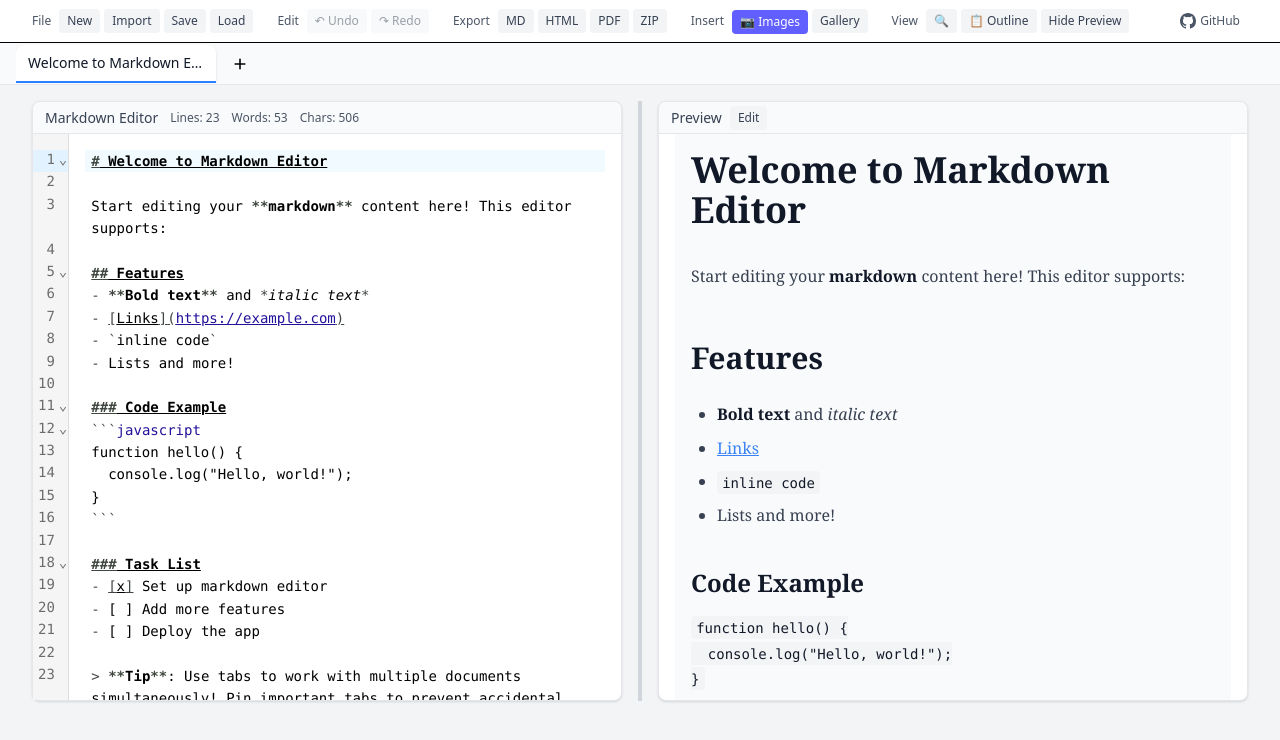
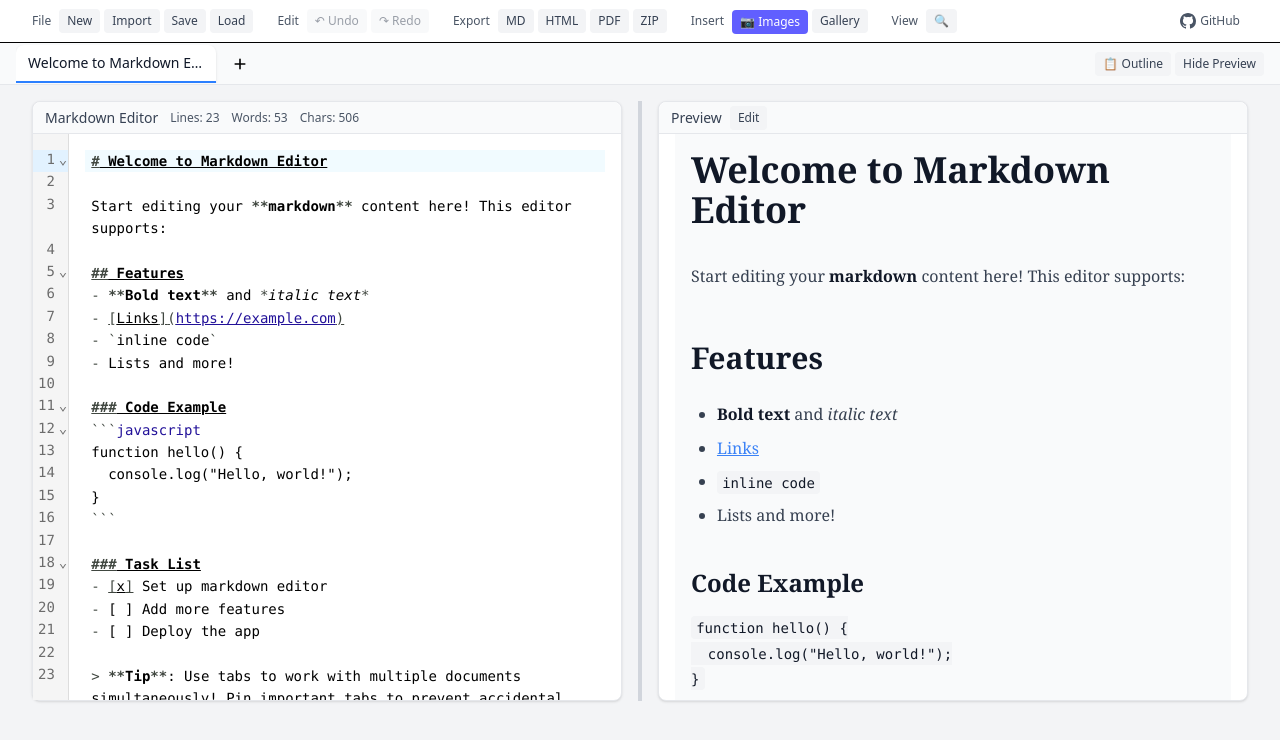
Before and after one commit to dmiyakawa/markdawn, a Vue app: page / in a window 1280 px wide. Shown: the top 740 px of the page. Built offline with nearby package versions, Linux system fonts and the light colour scheme.

Commit message:
Outline/Preview ボタンをタブバーに移動する

```diff
--- a/src/App.vue
+++ b/src/App.vue
@@ -148,30 +148,6 @@
               >
                 🔍
               </button>
-              <button
-                @click="toggleOutline"
-                :class="[
-                  'px-2 py-1 text-xs rounded',
-                  showOutline
-                    ? 'bg-blue-500 text-white'
-                    : 'bg-gray-100 text-gray-700 hover:bg-gray-200',
-                ]"
-                title="Toggle document outline"
-              >
-                📋 Outline
-              </button>
-              <button
-                @click="togglePreview"
-                :class="[
-                  'px-2 py-1 text-xs rounded',
-                  showPreview
-                    ? 'bg-gray-100 text-gray-700 hover:bg-gray-200'
-                    : 'bg-blue-500 text-white',
-                ]"
-                title="Toggle preview pane"
-              >
-                {{ showPreview ? 'Hide Preview' : 'Show Preview' }}
-              </button>
             </div>
           </div>
 
@@ -238,6 +214,10 @@
       :saveStatus="saveStatus"
       :saveStatusClass="saveStatusClass"
       :formatTimestamp="formatTimestamp"
+      :showOutline="showOutline"
+      :showPreview="showPreview"
+      @toggle-outline="toggleOutline"
+      @toggle-preview="togglePreview"
     />
 
     <main class="w-full px-4 sm:px-6 lg:px-8 py-4">
--- a/src/components/TabBar.vue
+++ b/src/components/TabBar.vue
@@ -285,6 +285,34 @@
         Close
       </button>
     </div>
+
+    <!-- View Controls (Right Edge) -->
+    <div class="ml-2 flex items-center space-x-1">
+      <button
+        @click="emit('toggle-outline')"
+        :class="[
+          'px-2 py-1 text-xs rounded',
+          showOutline
+            ? 'bg-blue-500 text-white'
+            : 'bg-gray-100 text-gray-700 hover:bg-gray-200',
+        ]"
+        title="Toggle document outline"
+      >
+        📋 Outline
+      </button>
+      <button
+        @click="emit('toggle-preview')"
+        :class="[
+          'px-2 py-1 text-xs rounded',
+          showPreview
+            ? 'bg-gray-100 text-gray-700 hover:bg-gray-200'
+            : 'bg-blue-500 text-white',
+        ]"
+        title="Toggle preview pane"
+      >
+        {{ showPreview ? 'Hide Preview' : 'Show Preview' }}
+      </button>
+    </div>
   </div>
 
   <!-- Click overlay to close context menu -->
@@ -307,6 +335,14 @@ const props = defineProps<{
   saveStatus?: string
   saveStatusClass: Record<string, boolean>
   formatTimestamp: (timestamp: string) => string
+  showOutline: boolean
+  showPreview: boolean
+}>()
+
+// Emits
+const emit = defineEmits<{
+  'toggle-outline': []
+  'toggle-preview': []
 }>()
 
 // Document management
```
Also changed, not shown: 2 other files (tests, documents, lock files or other folders).
